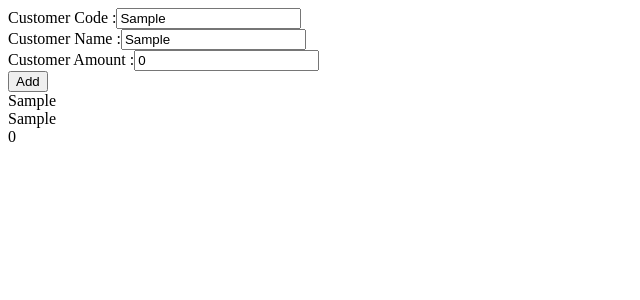
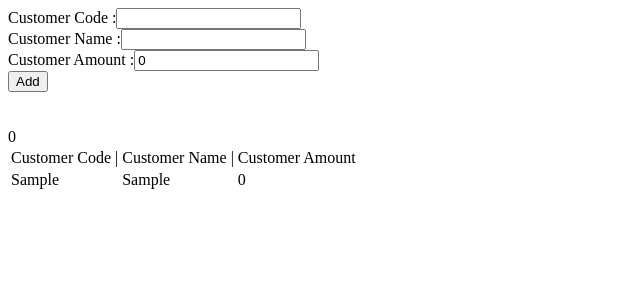
Before and after one commit to ranger163/CustomerApplication, an Angular app: page / in a window 1280 px wide. Both pictures are taken after typing "Sample", "Sample" into the empty fields and a click on the button "Add". Shown: the top 300 px of the page, without its empty margins (0-640 px from the left). Built offline with nearby package versions, Linux system fonts and the light colour scheme.

Commit message:
*ngFor, the for loop

```diff
--- a/src/customerApp/customerApp.component.ts
+++ b/src/customerApp/customerApp.component.ts
@@ -7,5 +7,11 @@ import {Customer} from './customerApp.model';
 })
 export class CustomerAppComponent {
   title = 'CustomerApplication';
-  customerModel: Customer = new Customer();
+  customerModel = new Customer();
+  customerModels = new Array<Customer>();
+
+  addCustomer() {
+    this.customerModels.push(this.customerModel);
+    this.customerModel = new Customer();
+  }
 }
--- a/src/customerApp/customerApp.view.html
+++ b/src/customerApp/customerApp.view.html
@@ -1,7 +1,19 @@
 Customer Code :<input [(ngModel)]="customerModel.customerCode" type=text/><br>
 Customer Name :<input [(ngModel)]="customerModel.customerName" type=text/><br>
 Customer Amount :<input [(ngModel)]="customerModel.customerAmount" type=text/><br>
-<input type=button value="Add"/><br>
+<input type=button value="Add" (click)="addCustomer()"/><br>
 {{customerModel.customerCode}}<br>
 {{customerModel.customerName}}<br>
 {{customerModel.customerAmount}}<br>
+<table>
+  <tr>
+    <td>Customer Code | </td>
+    <td>Customer Name | </td>
+    <td>Customer Amount</td>
+  </tr>
+  <tr *ngFor="let cust of customerModels">
+    <td>{{cust.customerCode}}</td>
+    <td>{{cust.customerName}}</td>
+    <td>{{cust.customerAmount}}</td>
+  </tr>
+</table>
```
Also changed, not shown: 1 other file (tests, documents, lock files or other folders).
